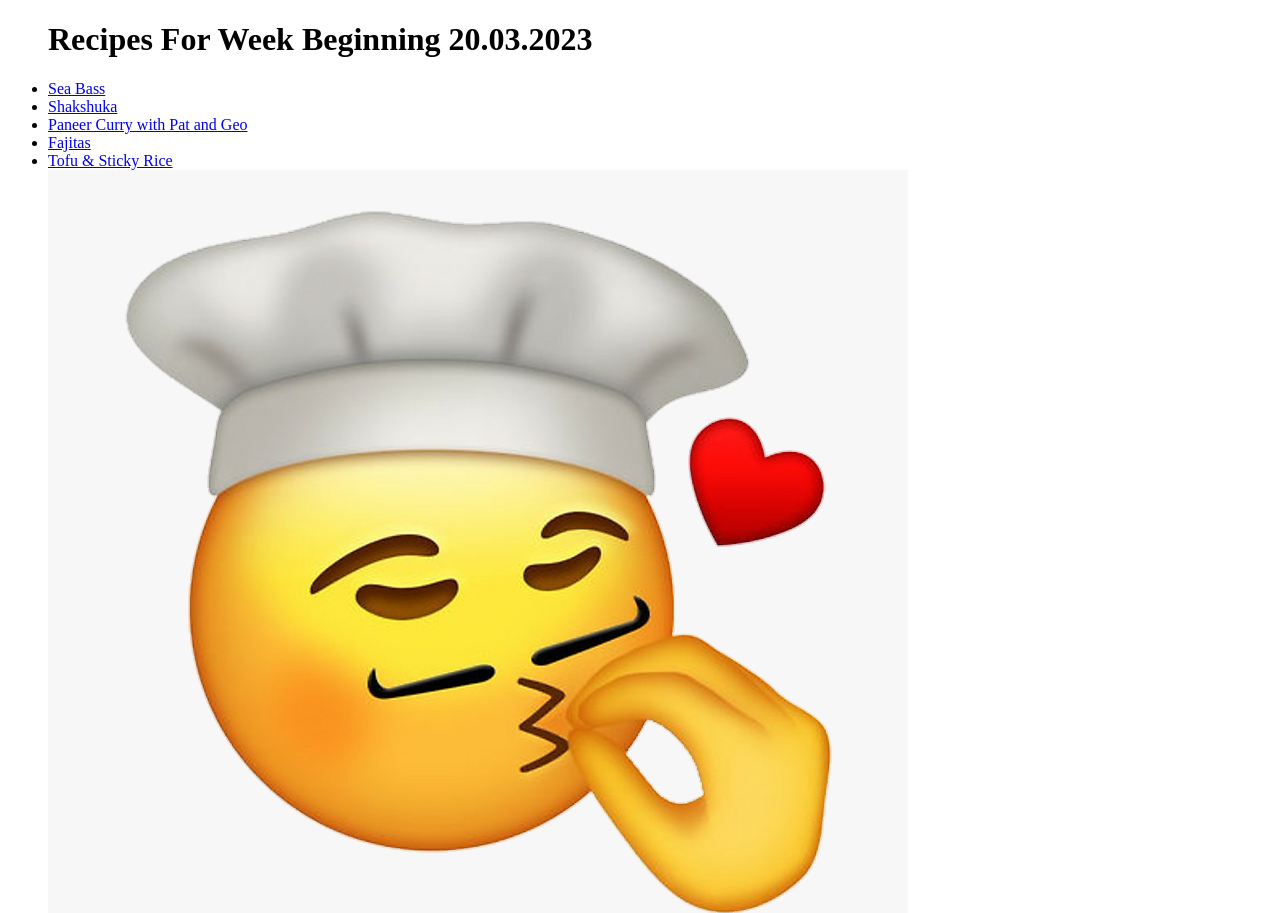
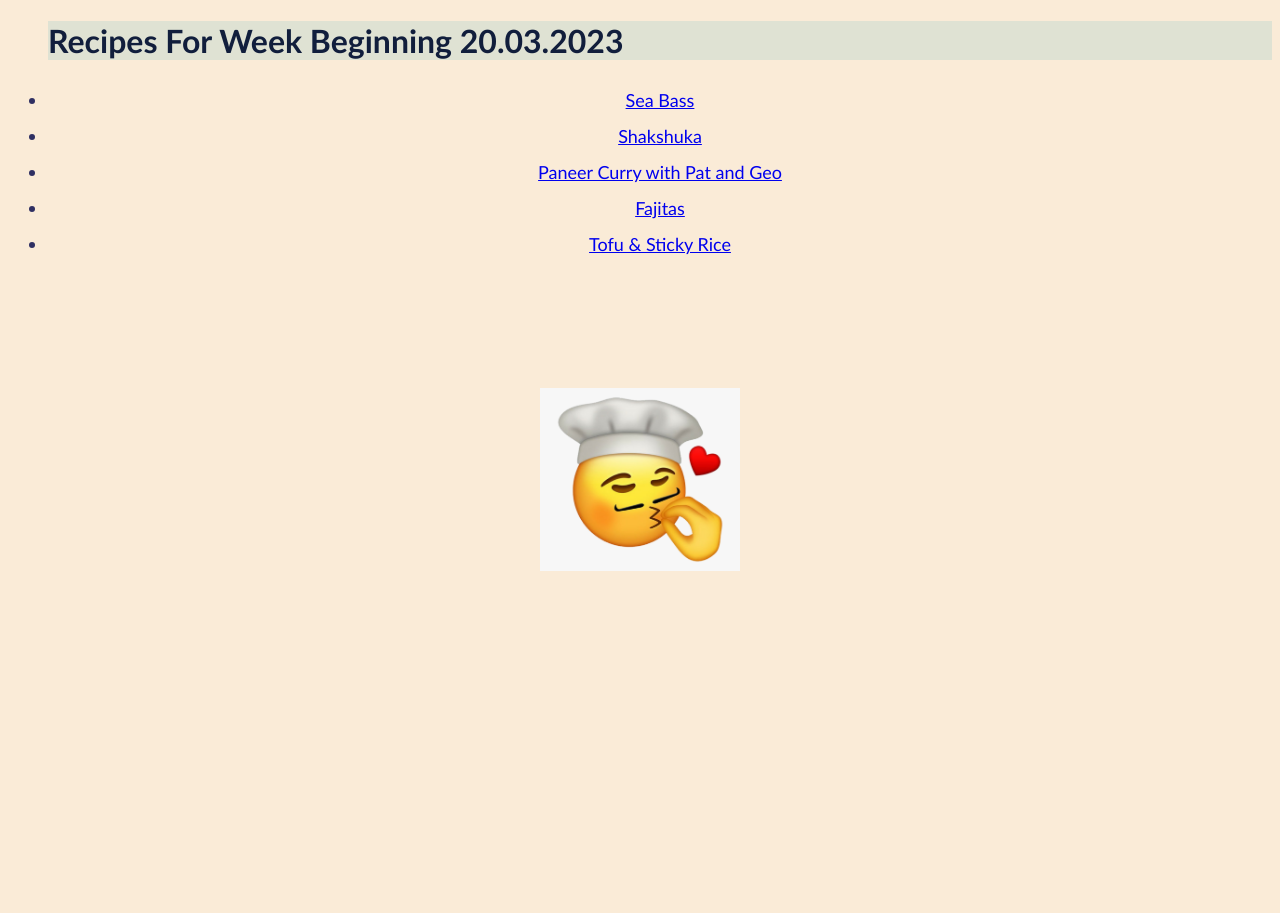
Before and after one commit to elfalla/odin-recipes, a plain HTML site: page index.html in a window 1280 px wide. Shown: the top 913 px of the page. After the commit the page ends 800 px from the top, so only its background shows below. Drawn offline with Linux system fonts and the light colour scheme.

Commit message:
Learnt about CSS so decided to add some very ugly style to my very sub-par website

```diff
--- a/index.html
+++ b/index.html
@@ -2,17 +2,17 @@
 <html lang = "en">
     <head>
         <meta charset="UTF-8">
-        <title>Our recipes for the week 20.03.2023</title>
+         <title>Our recipes for the week 20.03.2023</title>
+        <link rel="stylesheet" href="style.css">
     </head>
     <body>
-        <ul><h1><strong>Recipes For Week Beginning 20.03.2023</strong></h1>
+        <ul><h1 class="titles"><strong>Recipes For Week Beginning 20.03.2023</strong></h1>
             <li><a href = "../odin-recipes/recipes/seabass.html">Sea Bass</a></li>
             <li><a href = "../odin-recipes/recipes/shakshuka.html">Shakshuka</a></li>
             <li><a href= "../odin-recipes/recipes/paneercurry.html">Paneer Curry with Pat and Geo</a></li>
             <li><a href="../odin-recipes/recipes/fajitas.html">Fajitas</a></li>
             <li><a href="../odin-recipes/recipes/tofu.html">Tofu & Sticky Rice</a></li>
-            <img src = "../odin-recipes/images/chef.png" alt=" "chef kiss'>
         </ul>
-
+        <img src = "../odin-recipes/images/chef.png" alt=" "chef kiss'>
     </body>
 </html>
--- /dev/null
+++ b/recipes/style.css
@@ -0,0 +1,27 @@
+
+
+html {
+    background-color: antiquewhite;
+}
+
+li {
+    text-align: center;
+    font-family: 'Trebuchet MS';
+    font-size: large;
+    color: rgb(47, 47, 98);
+    line-height: 200%;
+}
+h1 {
+    font-family: 'Trebuchet MS';
+    font-weight: 800;
+    color: rgb(17, 30, 60) ;
+    background-color: rgb(223, 226, 211);
+}
+
+img {
+    margin-top: 10%;
+    display: block;
+    margin-inline: auto;
+    width: 200px;
+    height: fit-content;
+}
--- /dev/null
+++ b/style.css
@@ -0,0 +1,27 @@
+
+
+html {
+    background-color: antiquewhite;
+}
+
+li {
+    text-align: center;
+    font-family: 'Trebuchet MS';
+    font-size: large;
+    color: rgb(47, 47, 98);
+    line-height: 200%;
+}
+h1 {
+    font-family: 'Trebuchet MS';
+    font-weight: 800;
+    color: rgb(17, 30, 60) ;
+    background-color: rgb(223, 226, 211);
+}
+
+img {
+    margin-top: 10%;
+    display: block;
+    margin-inline: auto;
+    width: 200px;
+    height: fit-content;
+}
```
Also changed, not shown: recipes/fajitas.html (+2 -1 lines), recipes/paneercurry.html (+1 -0 lines), recipes/seabass.html (+1 -1 lines), recipes/shakshuka.html (+1 -0 lines), recipes/tofu.html (+1 -0 lines), images/how to read tab.png (added).
